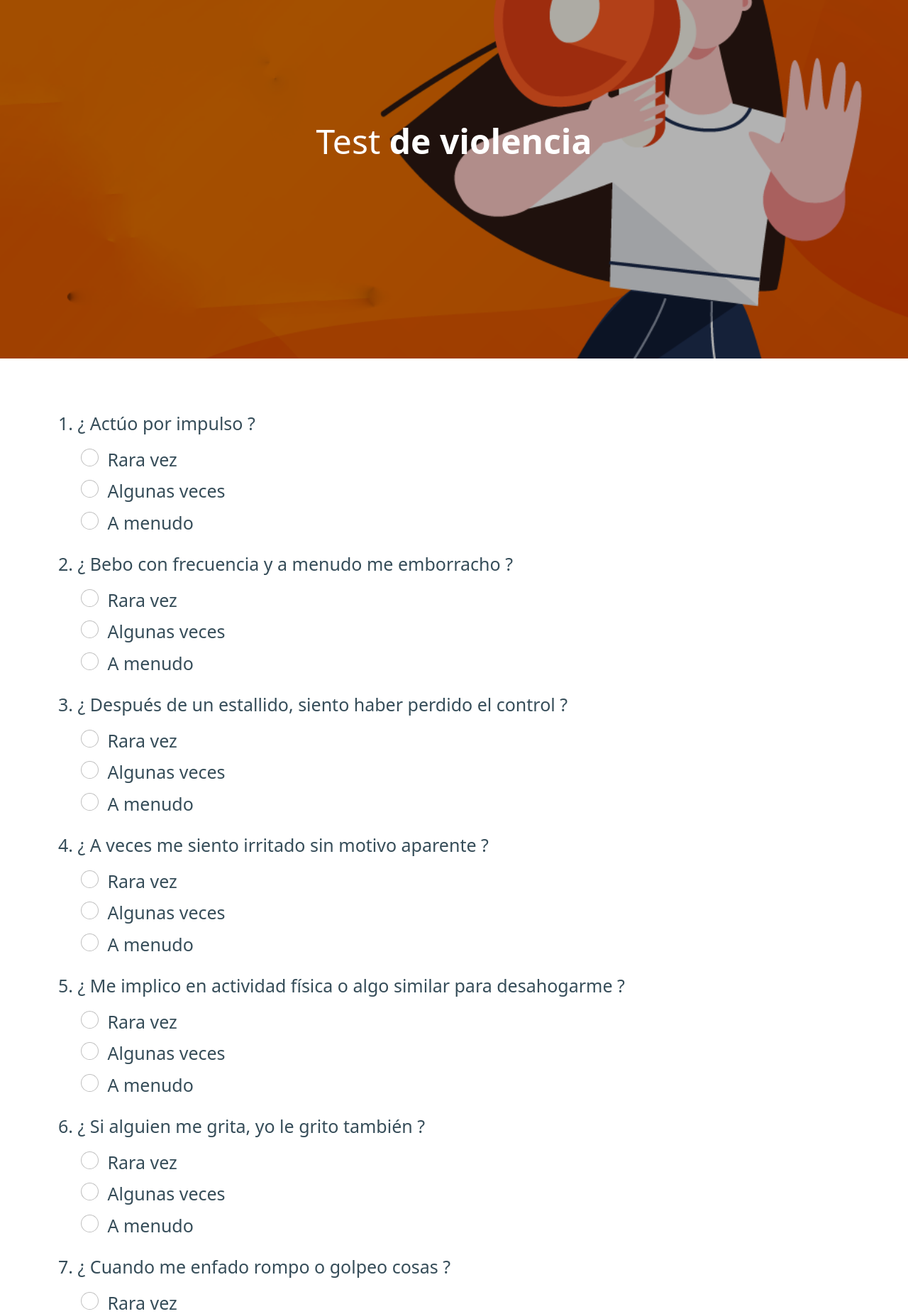
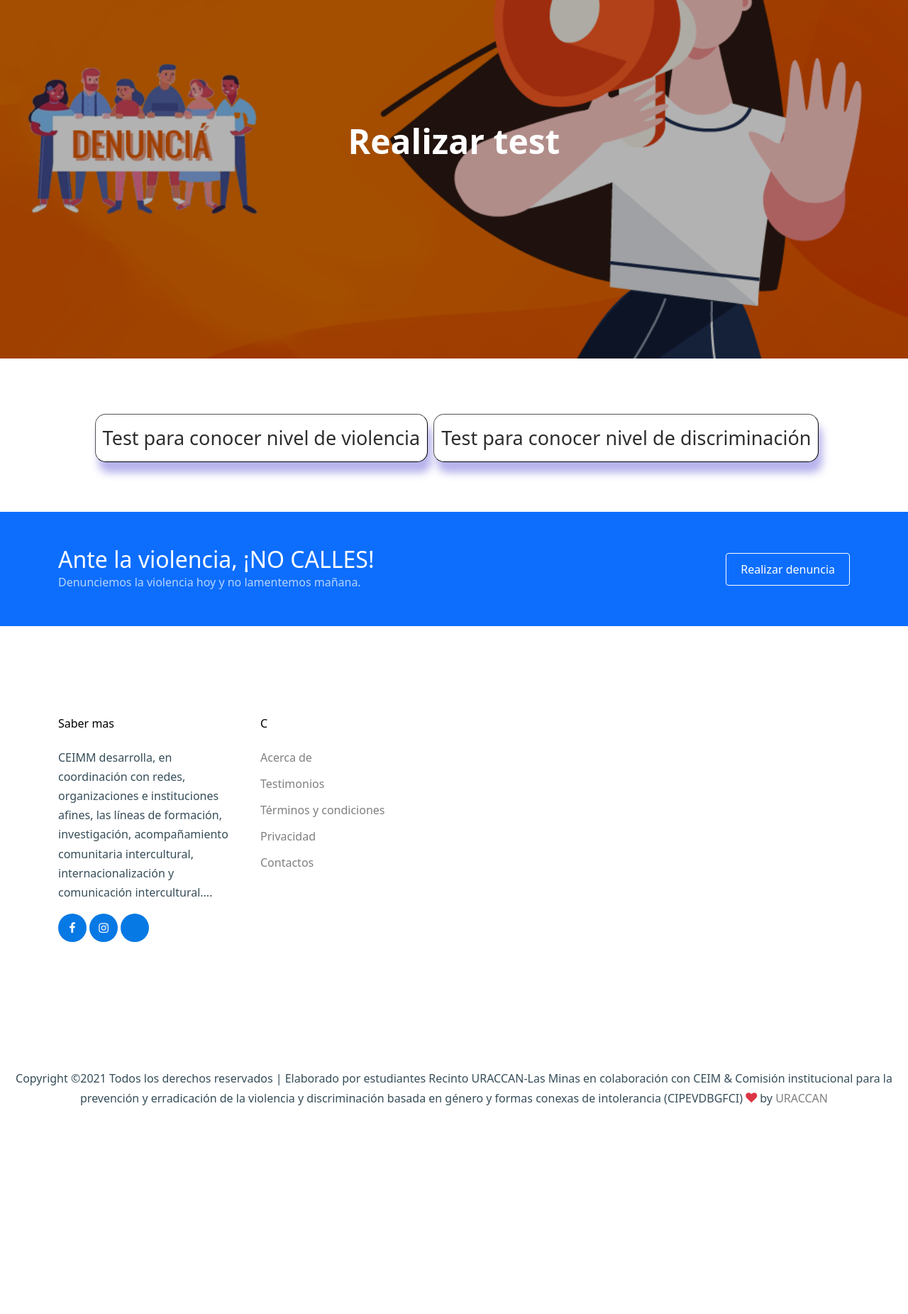
Before and after one commit to Anier-98/Plataforma_violencia, a PHP site: page /test.html in a window 1280 px wide; the page is wider, and only the part inside the window is pictured. Shown: the part 99-1950 px from the top of that part at 71% size. After the commit the page ends 1656 px from the top of that part, so only its background shows below. Run offline with PHP 8.4, Linux system fonts and the light colour scheme; some web fonts are replaced.

Commit message:
diseños

```diff
--- a/css/botonflotante.css
+++ b/css/botonflotante.css
@@ -18,6 +18,7 @@
 	background-color: #a03105; /* Color de fondo al pasar el cursor */
 	box-shadow: 0px 15px 20px rgba(0, 0, 0, 0.411);
 	transform: translateY(-7px);
+	color: #e7b0b0; /* Color del texto */
 }
 @media only screen and (max-width: 600px) {
  	.btn-flotante {
--- /dev/null
+++ b/css/tests.css
@@ -0,0 +1,33 @@
+ #btn1,#btn2{
+     width: auto;
+     height: auto;
+     font-size: 27px;
+     padding: 10px;
+     color: rgb(47, 46, 46);
+     border-radius: 15px;
+     border-width: 0.5px;
+     border-collapse: collapse;
+     box-shadow: 5px 15px 12px rgba(77, 68, 209, 0.411);
+     background-color: white;
+ }
+ #btn1:hover{
+     background-color: rgb(37, 37, 37);
+     color: rgb(248, 102, 34);
+     transform: translateY(-7px);
+}
+#btn2:hover{
+    background-color: rgb(37, 37, 37);
+    color: rgb(248, 102, 34);
+    transform: translateY(-7px);
+}
+#violencia{
+    border-left: solid 1px gray;
+    border-right: solid 1px gray;
+    border-top: solid 1px gray;
+    border-bottom: solid 1px gray;
+    padding: 35px;
+    border-radius: 15px;
+}
+#cerrar{
+
+}
--- /dev/null
+++ b/js/mainjs.js
@@ -0,0 +1,17 @@
+var violence = document.getElementById("violencia").hidden=true;
+var bt1 = document.getElementById("btn1");
+var txt = document.getElementById("intr");
+var cls = document.getElementById("cerrar");
+
+bt1.addEventListener('click',mostrar_violencia_test);
+cls.addEventListener('click',ocultar_violencia_test);
+
+function mostrar_violencia_test(){
+    violence = document.getElementById("violencia").hidden= false;
+    window.location.href='#violencia';
+    txt.focus();
+}
+
+function ocultar_violencia_test(){
+    violence = document.getElementById("violencia").hidden= true;
+}
--- a/test.html
+++ b/test.html
@@ -17,6 +17,7 @@
     <link rel="stylesheet" href="css/owl.carousel.min.css">
     <link rel="stylesheet" href="css/owl.theme.default.min.css">
     <link rel="stylesheet" href="css/aos.css">
+    <link rel="stylesheet" href="css/tests.css">
 <!-- CSS only -->
 <link href="https://cdn.jsdelivr.net/npm/bootstrap@5.0.0-beta2/dist/css/bootstrap.min.css" rel="stylesheet" integrity="sha384-BmbxuPwQa2lc/FVzBcNJ7UAyJxM6wuqIj61tLrc4wSX0szH/Ev+nYRRuWlolflfl" crossorigin="anonymous">
     <!-- MAIN CSS -->
@@ -71,28 +72,39 @@
       </header>
 
 
-      <div class="site-section-cover overlay" style="background-image: url('images/No-modificado.png');">
-
+      <div class="site-section-cover overlay" style="background-image: url('images/denuce.png');">
         <div class="container">
           <div class="row align-items-center justify-content-center">
             <div class="col-lg-10 text-center">
-              <h1>Test <strong> de violencia</strong></h1>
+              <h1><strong> Realizar test </strong></h1>
             </div>
           </div>
         </div>
       </div>
+      <div class="site-section" >
+        <div class="container">
 
+          <div class="container" style="display: grid;place-items: center;">
+            <div class="row">
+              <button type="submit" id="btn1" class="ml-2 mt-2">   Test para conocer nivel de violencia</button>
+              <button id="btn2" class="ml-2 mt-2">Test para conocer nivel de discriminación</button>
+            </div>
+          </div>
+<!--TEST DE VIOLENVIA-->
+          <div id="violencia" class="container mt-4" >
 
-      <div class="site-section">
-        <div class="container">
+            <label id="intr" for="" style="font-size: 33px; color: rgb(21, 67, 207);">Breve descripción del Test</label>
+          <p class="mb-3 " style="font-size: 25px;     box-shadow: 5px 15px 12px rgba(77, 68, 209, 0.411);padding: 20px;text-align: justify;">
+            Lorem ipsum dolor, sit amet consectetur adipisicing elit. A accusantium et placeat aliquam soluta repudiandae inventore fugit maiores doloremque laborum, in incidunt, odit ab. Magni soluta obcaecati voluptatibus ut? Magni.
+            <br>
+            <a id="cerrar" href="">Cerar</a>
+          </p>
             <form action="" style="font-size: 25px;">
 
               <div class="mb-3">
 
-                <label for="exampleInputEmail1" class="form-label">1. ¿ Actúo por impulso ?</label>
+                <label for="exampleInputEmail1" class="form-label">1. ¿ Actúo por impulso ? <span style="color: red;font-size: 25px;">*</span> </label>
                 <ul>
-
-
                   <div class="form-check">
                     <input class="form-check-input" type="radio" name="flexRadioDefault" id="flexRadioDefault1">
                     <label class="form-check-label" for="flexRadioDefault1">
@@ -113,7 +125,7 @@
                   </div>
                 </ul>
 <!---->
-                <label for="exampleInputEmail1" class="form-label">2. ¿ Bebo con frecuencia y a menudo me emborracho ?</label>
+                <label for="exampleInputEmail1" class="form-label">2. ¿ Bebo con frecuencia y a menudo me emborracho ?<span style="color: red;font-size: 25px;">*</span> </label>
                 <ul>
                   <div class="form-check">
                     <input class="form-check-input" type="radio" name="flexRadioDefault" id="flexRadioDefault14">
@@ -135,7 +147,7 @@
                   </div>
                 </ul>
 <!---->
-                <label for="exampleInputEmail1" class="form-label">3. ¿ Después de un estallido, siento haber perdido el control ?</label>
+                <label for="exampleInputEmail1" class="form-label">3. ¿ Después de un estallido, siento haber perdido el control ? <span style="color: red;font-size: 25px;">*</span></label>
                 <ul>
                   <div class="form-check">
                     <input class="form-check-input" type="radio" name="flexRadioDefault" id="flexRadioDefault1">
@@ -157,7 +169,7 @@
                   </div>
                 </ul>
 <!---->
-                <label for="exampleInputEmail1" class="form-label">4. ¿ A veces me siento irritado sin motivo aparente ?</label>
+                <label for="exampleInputEmail1" class="form-label">4. ¿ A veces me siento irritado sin motivo aparente ? <span style="color: red;font-size: 25px;">*</span></label>
                 <ul>
                   <div class="form-check">
                     <input class="form-check-input" type="radio" name="flexRadioDefault" id="flexRadioDefault1">
@@ -179,7 +191,7 @@
                   </div>
                 </ul>
 <!---->
-                <label for="exampleInputEmail1" class="form-label">5. ¿ Me implico en actividad física o algo similar para desahogarme ?</label>
+                <label for="exampleInputEmail1" class="form-label">5. ¿ Me implico en actividad física o algo similar para desahogarme ? <span style="color: red;font-size: 25px;">*</span></label>
                 <ul>
                   <div class="form-check">
                     <input class="form-check-input" type="radio" name="flexRadioDefault" id="flexRadioDefault1">
@@ -201,7 +213,7 @@
                   </div>
                 </ul>
                 <!---->
-                <label for="exampleInputEmail1" class="form-label">6. ¿ Si alguien me grita, yo le grito también ?</label>
+                <label for="exampleInputEmail1" class="form-label">6. ¿ Si alguien me grita, yo le grito también ? <span style="color: red;font-size: 25px;">*</span></label>
                 <ul>
                   <div class="form-check">
                     <input class="form-check-input" type="radio" name="flexRadioDefault" id="flexRadioDefault1">
@@ -223,7 +235,7 @@
                   </div>
                 </ul>
                 <!---->
-                <label for="exampleInputEmail1" class="form-label">7. ¿ Cuando me enfado rompo o golpeo cosas ?</label>
+                <label for="exampleInputEmail1" class="form-label">7. ¿ Cuando me enfado rompo o golpeo cosas ? <span style="color: red;font-size: 25px;">*</span></label>
                 <ul>
                   <div class="form-check">
                     <input class="form-check-input" type="radio" name="flexRadioDefault" id="flexRadioDefault1">
@@ -245,7 +257,7 @@
                   </div>
                 </ul>
                 <!---->
-                <label for="exampleInputEmail1" class="form-label">8. ¿ No me esfuerzo lo suficiente para mejorarme a mí mismo como persona ?</label>
+                <label for="exampleInputEmail1" class="form-label">8. ¿ No me esfuerzo lo suficiente para mejorarme a mí mismo como persona ? <span style="color: red;font-size: 25px;">*</span></label>
                 <ul>
                   <div class="form-check">
                     <input class="form-check-input" type="radio" name="flexRadioDefault" id="flexRadioDefault1">
@@ -267,7 +279,7 @@
                   </div>
                 </ul>
                 <!---->
-                <label for="exampleInputEmail1" class="form-label">9. ¿ Si alguien hace algo que me molesta, le riño con rapidez ?</label>
+                <label for="exampleInputEmail1" class="form-label">9. ¿ Si alguien hace algo que me molesta, le riño con rapidez ? <span style="color: red;font-size: 25px;">*</span></label>
                 <ul>
                   <div class="form-check">
                     <input class="form-check-input" type="radio" name="flexRadioDefault" id="flexRadioDefault1">
@@ -289,7 +301,7 @@
                   </div>
                 </ul>
                 <!---->
-                <label for="exampleInputEmail1" class="form-label">10. ¿ Cuando otros me hacen enfadar, no perdono ni olvido con facilidad ?</label>
+                <label for="exampleInputEmail1" class="form-label">10. ¿ Cuando otros me hacen enfadar, no perdono ni olvido con facilidad ? <span style="color: red;font-size: 25px;">*</span></label>
                 <ul>
                   <div class="form-check">
                     <input class="form-check-input" type="radio" name="flexRadioDefault" id="flexRadioDefault1">
@@ -342,6 +354,9 @@
           </div>
         </div>
       </div>
+
+          </div>
+<!--FIN TEST DE VIOLENCIA-->
 
 
            <!-- <div class="col-lg-4">
@@ -465,7 +480,7 @@
     <script src="js/jquery.easing.1.3.js"></script>
     <script src="js/bootstrap-datepicker.min.js"></script>
     <script src="js/aos.js"></script>
-
+    <script src="js/mainjs.js"></script>
     <script src="js/main.js"></script>
 
   </body>
--- a/testimonios.html
+++ b/testimonios.html
@@ -70,7 +70,7 @@
       </header>
 
 
-      <div class="site-section-cover overlay" style="background-image: url('images/No-modificado.png');">
+      <div class="site-section-cover overlay" style="background-image: url('images/denuce.png');">
 
         <div class="container">
           <div class="row align-items-center justify-content-center">
```
Also changed, not shown: index.php (+25 -66 lines), images/20200827_111904.jpg (deleted), images/AAda.png (added), images/Anierl.png (added), images/Bielka.png (added), images/Dennia.png (added), images/Hildredd.png (added), images/anier.jpg (deleted), images/bielka.jpg (deleted), images/denia.jpg (deleted), images/denuce.png (added), images/uracc.png (added).
